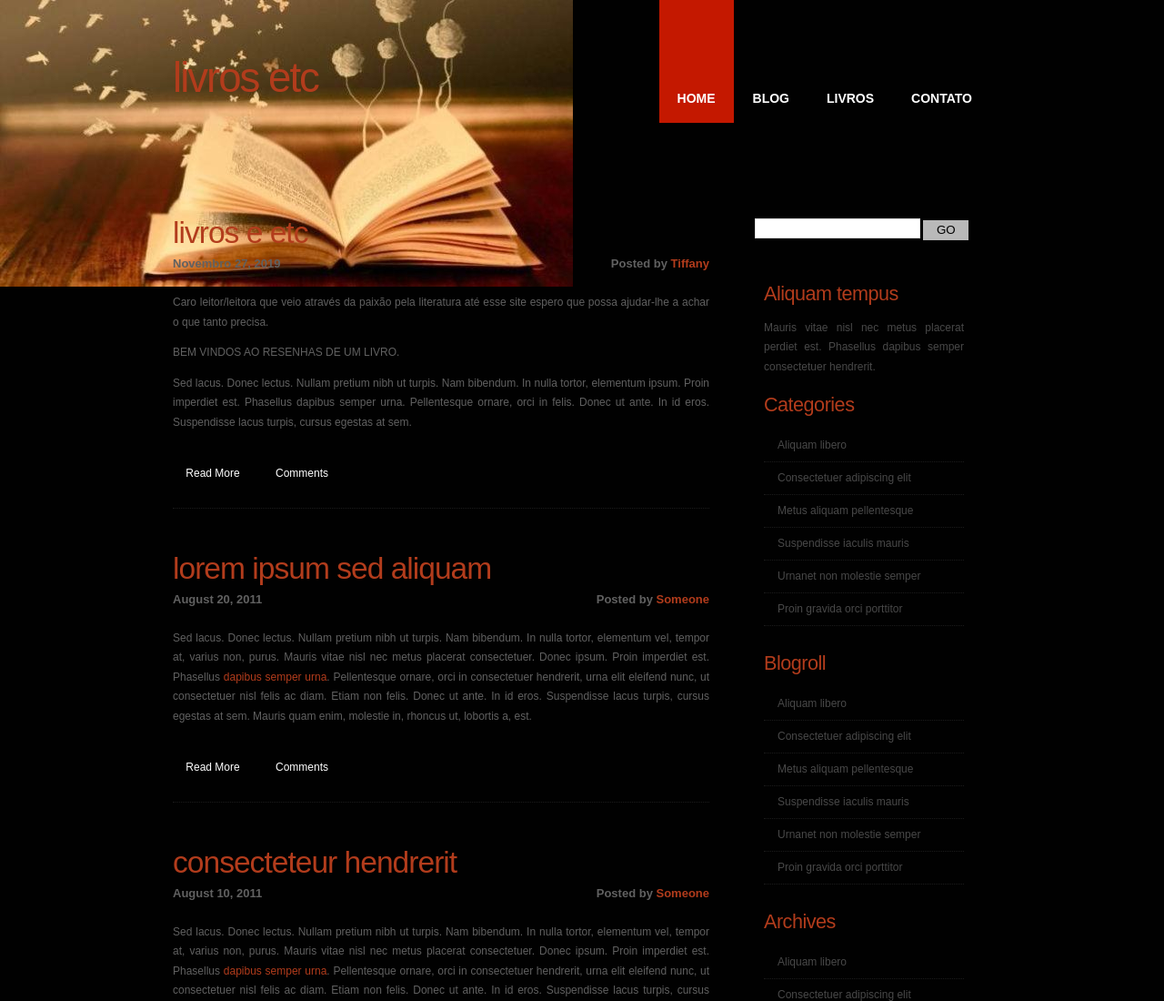
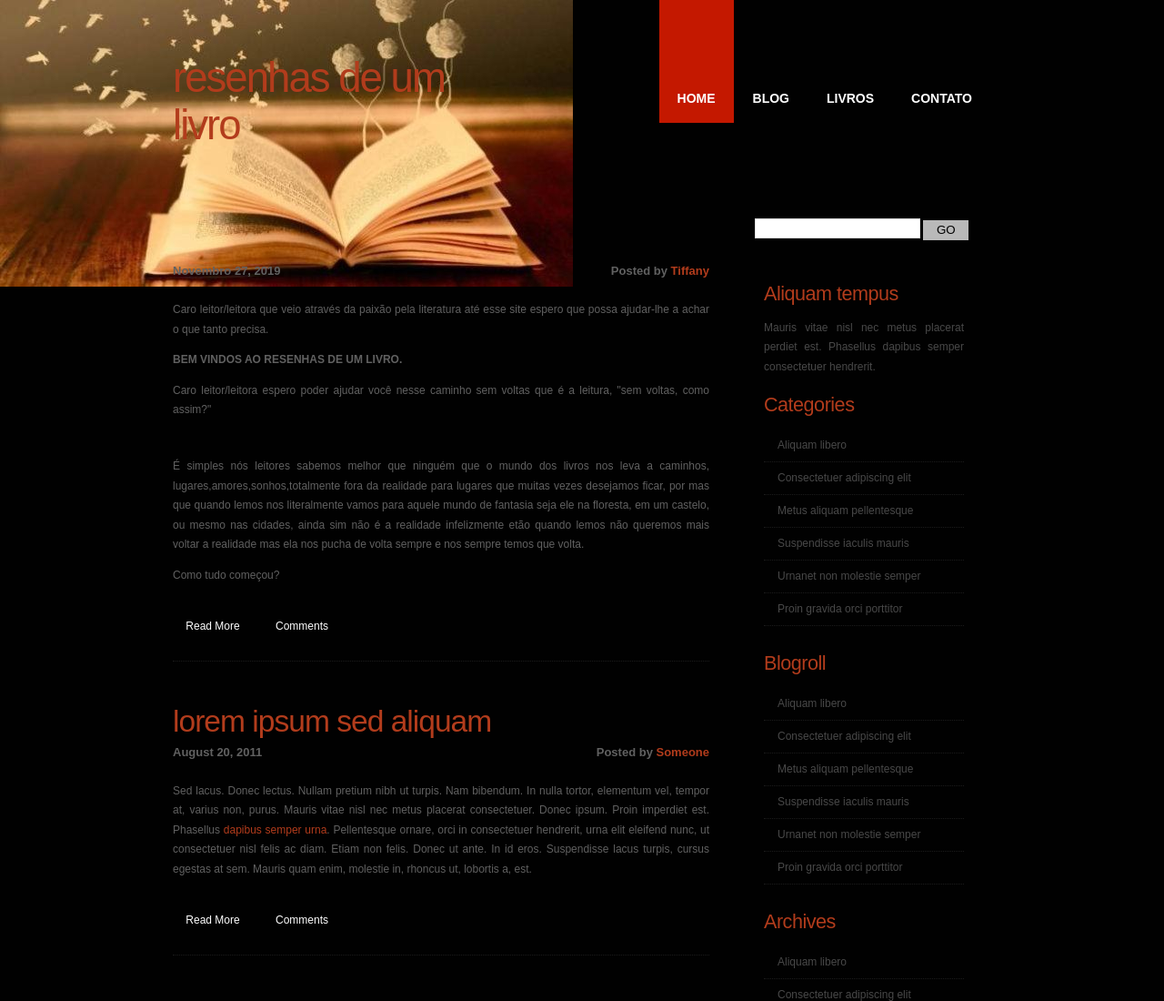
Before and after one commit to andressaaaaaaa/ProjetoNovotec, a plain HTML site: page ProjetoIntegradorTiffany/index.html in a window 1280 px wide. Shown: the top 1100 px of the page at 91% size. Drawn offline with Linux system fonts and the light colour scheme.

Commit message:
primeiros conteudos

```diff
--- a/ProjetoIntegradorTiffany/index.html
+++ b/ProjetoIntegradorTiffany/index.html
@@ -15,14 +15,14 @@ Released   : 20110815
 <meta name="keywords" content="" />
 <meta name="description" content="" />
 <meta http-equiv="content-type" content="text/html; charset=utf-8" />
-<title>Livros e etc</title>
+<title>Resenhas De Um Livro</title>
 <link href="style.css" rel="stylesheet" type="text/css" media="screen" />
 </head>
 <body>
 <div id="wrapper">
 	<div id="header" class="container">
 		<div id="logo">
-			<h1><a href="#">Livros  etc  </a></h1>
+			<h1><a href="#">Resenhas de Um Livro  </a></h1>
 			<p><a href="http://templated.co" rel="nofollow"></a></p>
 		</div>
 		<div id="menu">
@@ -38,13 +38,18 @@ Released   : 20110815
 	<div id="page">
 		<div id="content">
 			<div class="post">
-				<h2 class="title"><a href="#">Livros e etc  </a></h2>
+				<br>
+				<br><br><br>
 				<p class="meta"><span class="date">Novembro 27, 2019</span><span class="posted">Posted by <a href="#">Tiffany</a></span></p>
 				<div style="clear: both;">&nbsp;</div>
 				<div class="entry">
 					<p>Caro leitor/leitora que veio através da paixão pela literatura até esse site espero que possa ajudar-lhe a achar o que tanto precisa.</p>
-					<p>BEM VINDOS AO RESENHAS DE UM LIVRO.</p>
-					<p>Sed lacus. Donec lectus. Nullam pretium nibh ut turpis. Nam bibendum. In nulla tortor, elementum ipsum. Proin imperdiet est. Phasellus dapibus semper urna. Pellentesque ornare, orci in felis. Donec ut ante. In id eros. Suspendisse lacus turpis, cursus egestas at sem.</p>
+					<p> <strong>BEM VINDOS AO RESENHAS DE UM LIVRO.</strong></p>
+					<p>Caro leitor/leitora espero poder ajudar você nesse caminho sem voltas que é a leitura, "sem voltas, como assim?"</p>
+					<br><br>
+					<P>É simples nós leitores sabemos melhor que ninguém que o mundo dos livros nos leva a caminhos, lugares,amores,sonhos,totalmente fora da realidade para lugares que muitas vezes desejamos ficar, por mas que quando lemos nos literalmente vamos para aquele mundo de fantasia seja ele na floresta, em um castelo, ou mesmo nas cidades, ainda sim não é a realidade infelizmente etão quando lemos não queremos mais voltar a realidade mas ela nos pucha de volta sempre e nos sempre temos que volta.</P>
+					<P>Como tudo começou?</P>
+
 					<p class="links"><a href="#" class="more">Read More</a><a href="#" title="b0x" class="comments">Comments</a></p>
 				</div>
 			</div>
```
